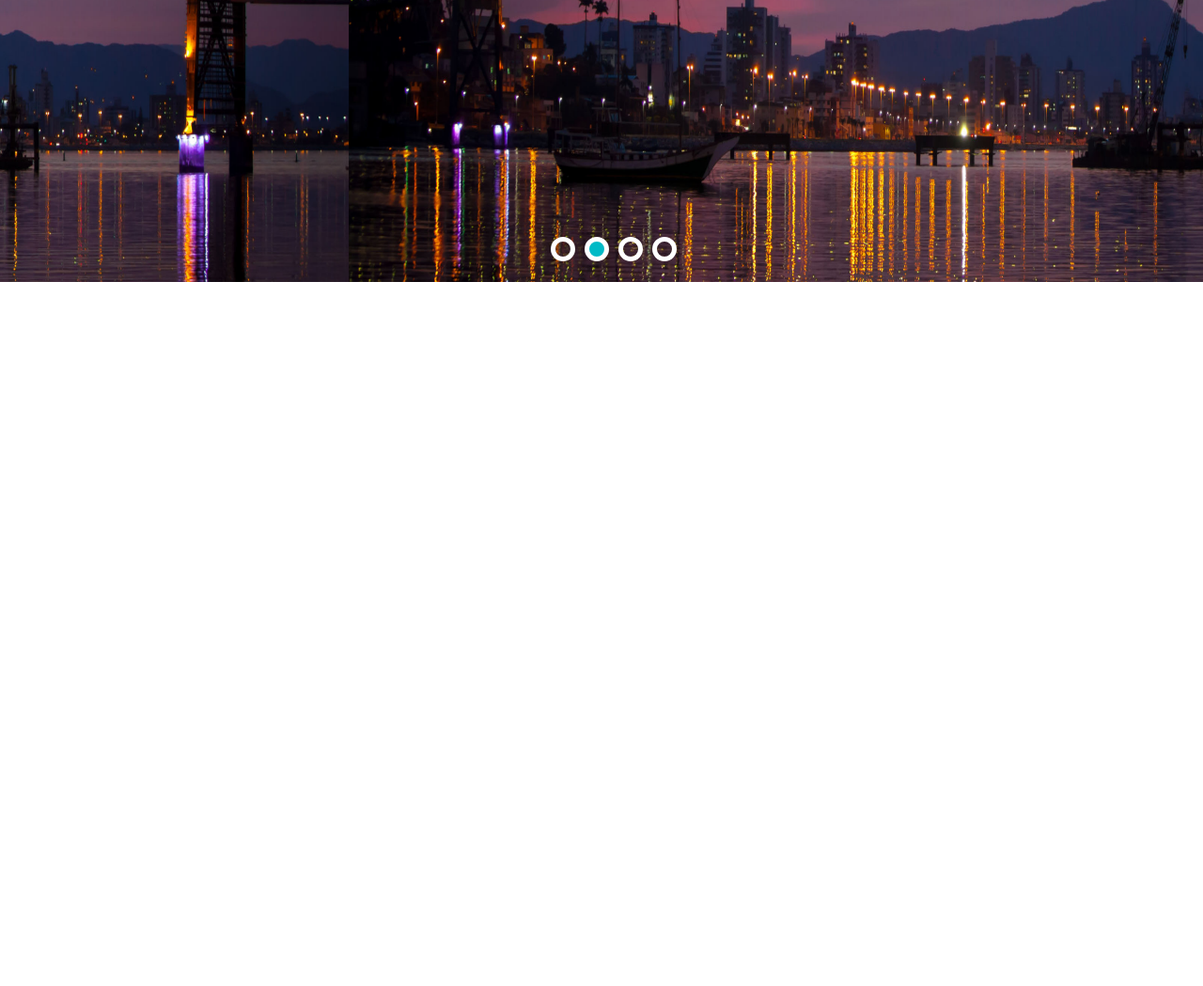
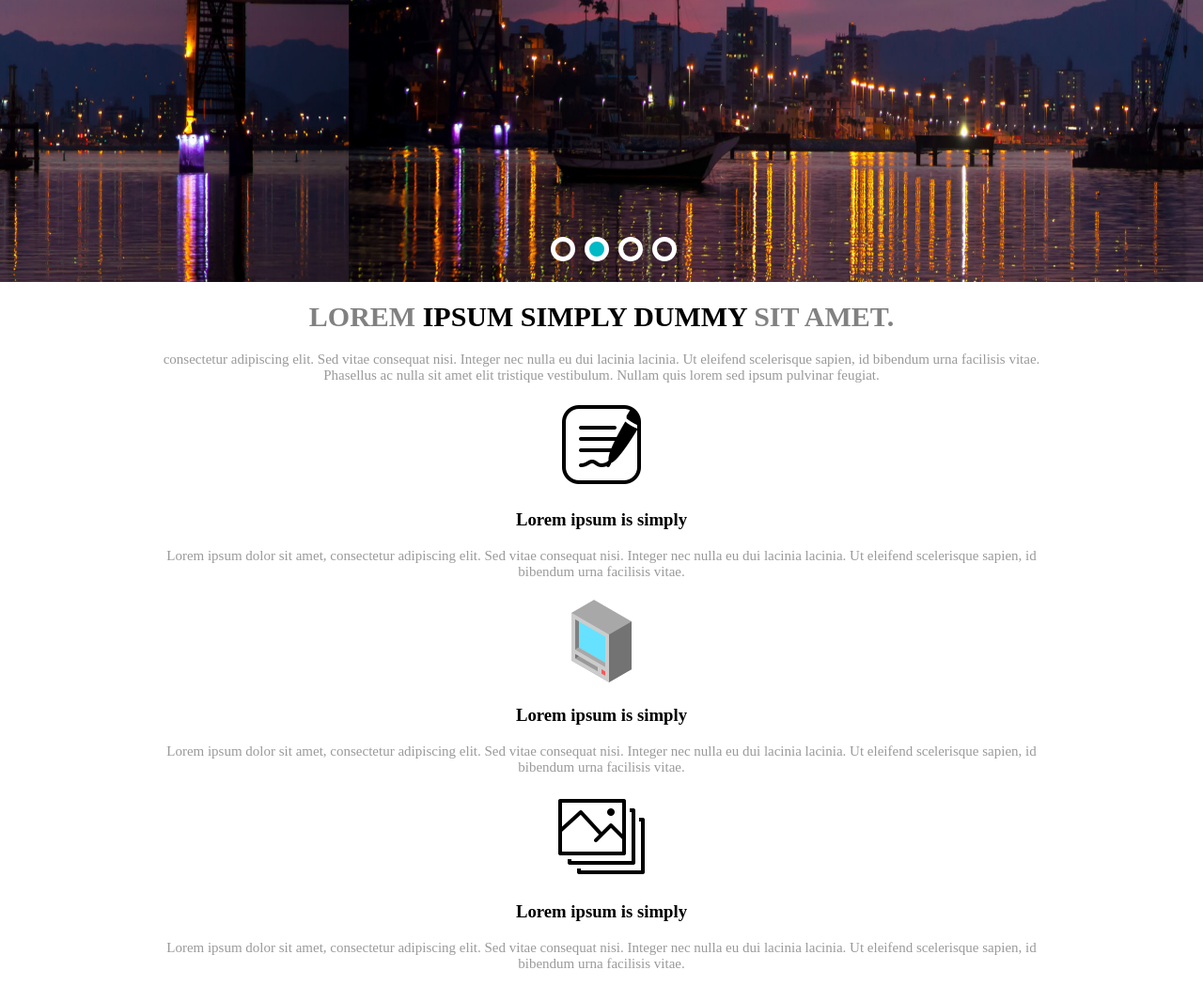
Before and after one commit to Rafaeon/primeiroSite, a plain HTML site: page index.html in a window 1280 px wide. Shown: the part 665-1714 px from the top of the page at 94% size. Before the commit the page ends 965 px from the top, so only its background shows below. Drawn offline with nearby package versions, Linux system fonts and the light colour scheme; files whose address does not match are found by name.

Commit message:
inclusão de textos

```diff
--- a/css/main.css
+++ b/css/main.css
@@ -3,19 +3,24 @@ width: 100%;
     height: 100%;
     margin: 0 auto;
 }
+
 ul {
-    padding: 0px!important;
+    padding: 0px !important;
 }
+
 .menu-principal {
-background-color: darkcyan;
+    background-color: rgb(1, 10, 10);
     width: 100%;
     height: 80px;
 }
-main {
+
+main,
+.content {
     margin: 0 auto;
-width: 100%;
+    width: 980px;
     position: relative;
 }
+
 .logo {
     float: left;
     padding: 16px;
@@ -33,15 +38,17 @@ float: left;
     width: 20%;
     float: right;
 }
+
 .header-2 {
     background-color: azure;
     width: 980px;
     margin: 0 auto;
     padding: 20px;
 }
+
 .menu-urls {
     height: 80px;
-    border-bottom:3px solid #efefef;
+    border-bottom: 3px solid #efefef;
 }
 
 .menu ul li {
@@ -56,8 +63,9 @@ float: right;
 }
 
 .menu ul li:hover {
-    border-bottom: 3px solid #00bac6 ;
+    border-bottom: 3px solid #00bac6;
 }
+
 .menu ul li a {
     color: #8b8b8b;
     text-decoration: none;
@@ -71,9 +79,10 @@ float: right;
     float: left;
 
 }
+
 .busca {
     width: 30%;
-    float:left;
+    float: left;
     text-align: center;
 }
 
@@ -88,7 +97,8 @@ float: right;
     border: 1px solid silver;
 
 }
-.col-100{
+
+.col-100 {
     width: 100%;
     float: left;
     position: relative;
@@ -105,6 +115,7 @@ button.slick-prev {
     top: 35%;
     left: 14%;
 }
+
 button.slick-next {
     font-size: 0px;
     border: none;
@@ -116,6 +127,7 @@ button.slick-next {
     top: 35%;
     right: 14%;
 }
+
 /*
 .slick-list {
     width: 100%!important;
@@ -125,15 +137,17 @@ button.slick-next {
     overflow: hidden;
 
 }
+
 .slick-dots li button {
     font-size: 0px;
     border: 5px solid #ffffff;
     width: 26px;
     height: 26px;
     background: transparent;
-    border-radius: 50px ;
+    border-radius: 50px;
     cursor: pointer;
 }
+
 .slick-dots {
     margin: 0 auto;
     width: 50%;
@@ -141,10 +155,32 @@ button.slick-next {
     right: 5%;
     top: 94%;
 }
+
 li.slick-active button {
     background: #00bac6;
 }
+
 .slick-dots li {
     padding-left: 10px;
     display: inline-block;
 }
+
+.texto-destaque {
+    text-align: center;
+}
+
+.texto-destaque strong {
+    color: black;
+}
+
+.texto-destaque h1 {
+    text-transform: uppercase;
+    font-size: 30px;
+    color: #818181;
+}
+
+.texto-destaque p {
+    font-size: 15px;
+    color: #9a9a9a;
+
+}
--- a/index.html
+++ b/index.html
@@ -1,19 +1,22 @@
 <head>
     <link rel="stylesheet" type="text/css" href="css/main.css">
-    <link rel="stylesheet" type="text/css" href="//cdn.jsdelivr.net/npm/slick-carousel@1.8.1/slick/slick.css"/>
+    <link rel="stylesheet" type="text/css" href="//cdn.jsdelivr.net/npm/slick-carousel@1.8.1/slick/slick.css" />
     <title>Rolês de Floripa</title>
 </head>
+
 <body>
     <header class="menu-principal">
         <main>
             <div class="header-1">
                 <div class="logo">
-                    <img src="img/logo.png" height="50" width="50"/>
+                    <img src="img/logo.png" height="50" width="50" />
                 </div>
                 <div class="redes-sociais">
                     <ul>
-                        <li><a href="https://twitter.com/Gotico_suaveiro"><img src="img/download.png"height="50" width="50"/></a></li>
-                        <li><a href="https://twitter.com/Gotico_suaveiro"><img src="img/download.png"height="50" width="50"/></a></li>
+                        <li><a href="https://twitter.com/Gotico_suaveiro"><img src="img/download.png" height="50"
+                                    width="50" /></a></li>
+                        <li><a href="https://twitter.com/Gotico_suaveiro"><img src="img/download.png" height="50"
+                                    width="50" /></a></li>
                     </ul>
                 </div>
             </div>
@@ -34,21 +37,49 @@
             </div>
         </div>
         <div class="busca">
-            <input placeholder="Search Something" type="text"/>
+            <input placeholder="Search Something" type="text" />
         </div>
 
     </main>
-     <div class ="col-100">
+    <div class="col-100">
         <div class="slider-principal">
-                <img src="./img/florianopolis-65-c.jpg"/>
-                <img src="./img/florianopolis-65-c.jpg"/>
-                <img src="./img/florianopolis-65-c.jpg"/>
-                <img src="./img/florianopolis-65-c.jpg"/>
+            <img src="./img/florianopolis-65-c.jpg" />
+            <img src="./img/florianopolis-65-c.jpg" />
+            <img src="./img/florianopolis-65-c.jpg" />
+            <img src="./img/florianopolis-65-c.jpg" />
+        </div>
+    </div>
+    <div class="col-100">
+        <div class="content texto-destaque">
+            <h1>
+                Lorem <strong>ipsum simply dummy</strong> sit amet.
+            </h1>
+            <p>consectetur adipiscing elit. Sed vitae consequat nisi. Integer nec nulla eu dui lacinia lacinia. Ut
+                eleifend scelerisque sapien, id bibendum urna facilisis vitae. Phasellus ac nulla sit amet elit
+                tristique vestibulum. Nullam quis lorem sed ipsum pulvinar feugiat. </p>
+            <div class="col-3">
+                <img src="./img/icons8-boas-notas-100.png" />
+                <h3>Lorem ipsum is simply</h3>
+                <p>Lorem ipsum dolor sit amet, consectetur adipiscing elit. Sed vitae consequat nisi. Integer nec nulla
+                    eu dui lacinia lacinia. Ut eleifend scelerisque sapien, id bibendum urna facilisis vitae. </p>
+            </div>
+            <div class="col-3">
+                <img src="./img/icons8-computador-100.png" />
+                <h3>Lorem ipsum is simply</h3>
+                <p>Lorem ipsum dolor sit amet, consectetur adipiscing elit. Sed vitae consequat nisi. Integer nec nulla
+                    eu dui lacinia lacinia. Ut eleifend scelerisque sapien, id bibendum urna facilisis vitae. </p>
+            </div>
+            <div class="col-3">
+                <img src="./img/icons8-fotos-100.png" />
+                <h3>Lorem ipsum is simply</h3>
+                <p>Lorem ipsum dolor sit amet, consectetur adipiscing elit. Sed vitae consequat nisi. Integer nec nulla
+                    eu dui lacinia lacinia. Ut eleifend scelerisque sapien, id bibendum urna facilisis vitae. </p>
             </div>
         </div>
         <script type="text/javascript" src="https://code.jquery.com/jquery-1.11.0.min.js"></script>
         <script type="text/javascript" src="https://code.jquery.com/jquery-migrate-1.2.1.min.js"></script>
-     <script type="text/javascript" src="https://cdn.jsdelivr.net/npm/slick-carousel@1.8.1/slick/slick.min.js"></script>
+        <script type="text/javascript"
+            src="https://cdn.jsdelivr.net/npm/slick-carousel@1.8.1/slick/slick.min.js"></script>
         <script type="text/javascript" src="./js/main.js"></script>
 </body>
 
```
Also changed, not shown: img/Conhecer-Floripa-e-Divertido-e1688565370262-1200x1012.webp (added), img/Topo-floripa.jpg (added), img/icons8-boas-notas-100.png (added), img/icons8-computador-100.png (added), img/icons8-fotos-100.png (added), img/sddefault.jpg (added). Lines whose indentation alone changed are shown as unchanged.
